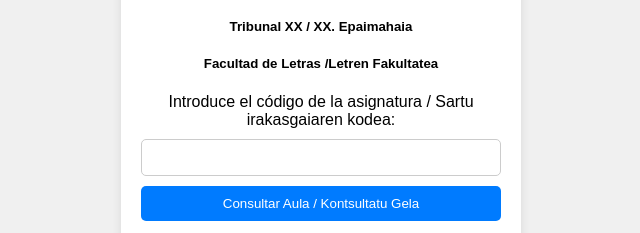
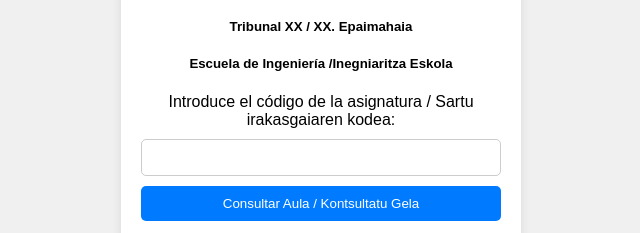
Before and after one commit to AMM74/Selectividad, a plain HTML site: page EAU25/index.html in a window 1280 px wide. Shown: the part 412-645 px from the top of the page, 319-959 px from the left. Drawn offline with Linux system fonts and the light colour scheme.

Commit message:
Update index.html

```diff
--- a/EAU25/index.html
+++ b/EAU25/index.html
@@ -11,7 +11,7 @@
         <img src="support/blanco_mediano.jpg" alt="Logo Universidad del País Vasco / Euskal Herriko Unibertsitatea" class="logo">
         <h1>Consulta de Aula de Examen / Azterketa Gelaren Kontsulta</h1>
         <h5>Tribunal XX / XX. Epaimahaia</h5>
-        <h5>Facultad de Letras /Letren Fakultatea</h5>
+        <h5>Escuela de Ingeniería /Inegniaritza Eskola </h5>
         <div id="form">
             <label for="courseCode">Introduce el código de la asignatura / Sartu irakasgaiaren kodea:</label>
             <input type="text" id="courseCode" name="courseCode" required="">
```
